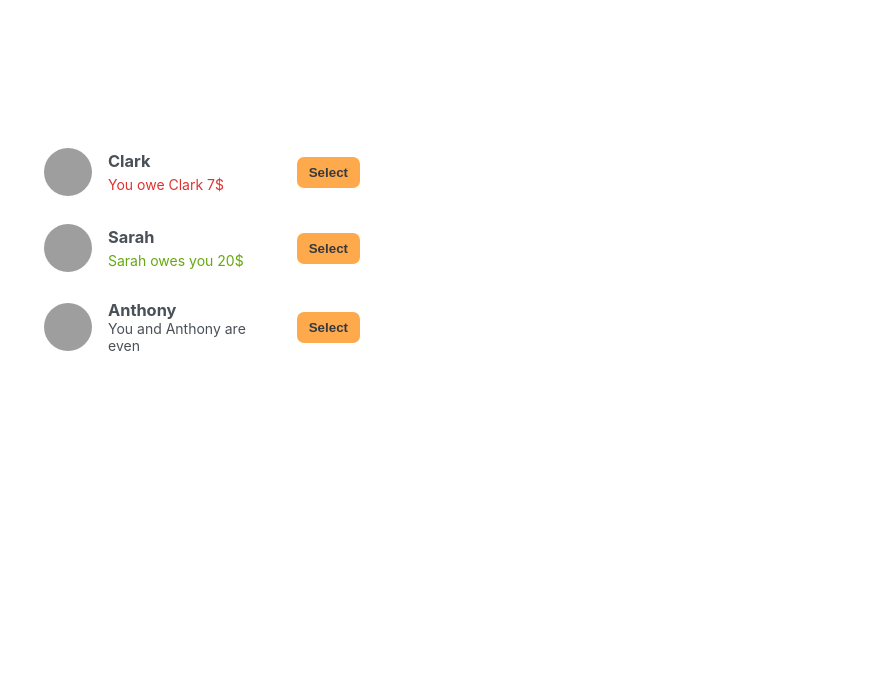
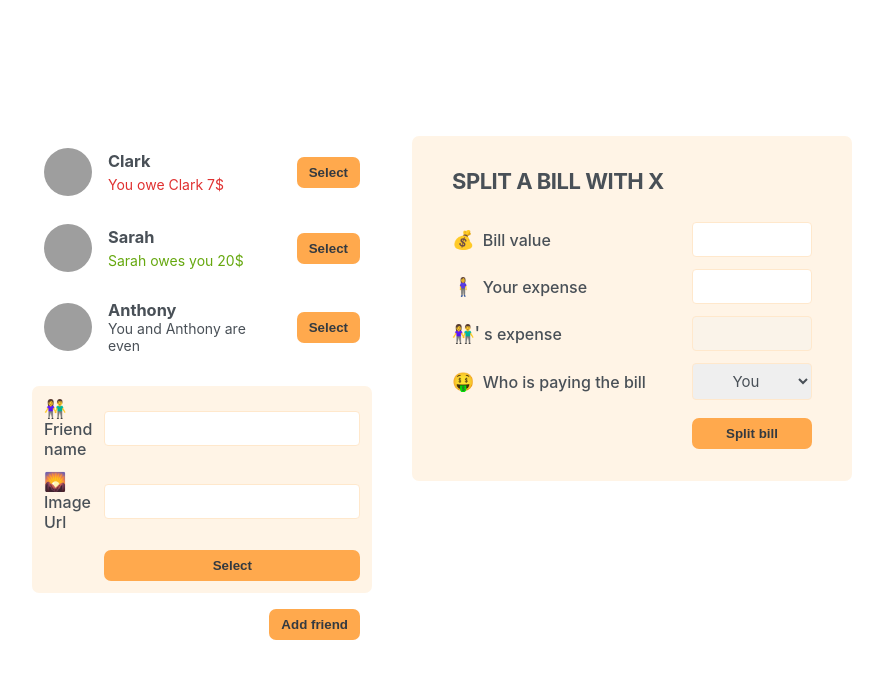
Before and after one commit to Khaanh/Eat-n-Split, a React (Create React App) app: page / in a window 1280 px wide. Shown: the top 678 px of the page, without its empty margins (198-1081 px from the left). Built offline with nearby package versions, Linux system fonts and the light colour scheme; grey boxes are pictures that could not be loaded.

Commit message:
Added form

```diff
--- a/src/App.js
+++ b/src/App.js
@@ -24,7 +24,11 @@
 		<div className="app">
 			<div className="sidebar">
 				<FriendsList />
+				<FormAddFriend />
+				<Button>Add friend</Button>
 			</div>
+
+			<FormSplitBill />
 		</div>
 	);
 }
@@ -61,7 +65,50 @@
 
 			{friend.balance === 0 && <p>You and {friend.name} are even</p>}
 
-			<button className="button">Select</button>
+			<Button>Select</Button>
 		</li>
 	);
 }
+
+function Button({ children }) {
+	return <button className="button">{children}</button>;
+}
+
+function FormAddFriend() {
+	return (
+		<form className="form-add-friend">
+			<label>👫 Friend name</label>
+			<input type="text" />
+
+			<label>🌄 Image Url</label>
+			<input type="text" />
+
+			<Button>Select</Button>
+		</form>
+	);
+}
+
+function FormSplitBill() {
+	return (
+		<form className="form-split-bill">
+			<h2>Split a bill with X</h2>
+
+			<label>💰 Bill value</label>
+			<input type="text" />
+
+			<label>🧍‍♀️ Your expense</label>
+			<input type="text" />
+
+			<label>👫's expense</label>
+			<input type="text" disabled />
+
+			<label>🤑 Who is paying the bill</label>
+			<select>
+				<option value="user">You</option>
+				<option value="friend">X</option>
+			</select>
+
+			<Button>Split bill</Button>
+		</form>
+	);
+}
```
